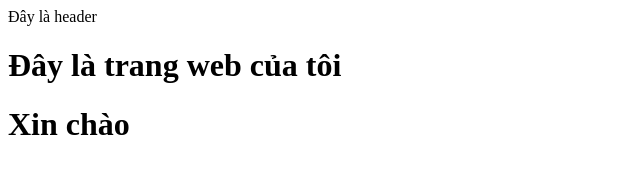
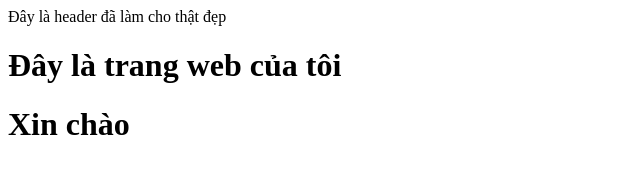
Before and after one commit to lephathien/quan-ly-nhan-vien, a plain HTML site: page index.html in a window 1280 px wide. Shown: the whole page, without its empty margins (0-640 px from the left). Drawn offline with Linux system fonts and the light colour scheme.

Commit message:
add header good

```diff
--- a/index.html
+++ b/index.html
@@ -6,7 +6,7 @@
     <title>Document</title>
 </head>
 <body>
-    <header>Đây là header</header>
+    <header>Đây là header đã làm cho thật đẹp </header>
     <h1>Đây là trang web của tôi</h1>
      <h1>Xin chào</h1>
 </body>
```
